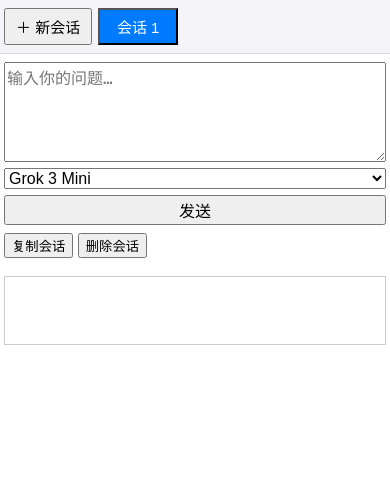
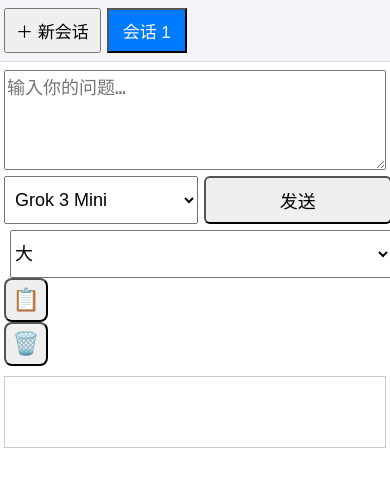
Before and after one commit to starwar6160/MyGrok3, a Flask app: page / in a window 390 px wide. Shown: the top 487 px of the page. Run offline with Flask 2, Linux system fonts and the light colour scheme.

Commit message:
字体大小可调(iPhone上无效）

```diff
--- a/templates/index.html
+++ b/templates/index.html
@@ -1,8 +1,9 @@
 <!DOCTYPE html>
-<html lang="en" x-data="chatApp()" x-init="init()">
+<html lang="en" x-data="chatApp()" x-init="init()" :style="`font-size: ${fontSize}px !important;`">
+<!-- 字体大小响应式绑定在 html -->
 <head>
   <meta charset="UTF-8">
-  <meta name="viewport" content="width=device-width, initial-scale=1">
+  <meta name="viewport" content="width=device-width, initial-scale=1, maximum-scale=1, user-scalable=no">
   <title>Grok 多会话</title>
   <script src="https://cdn.jsdelivr.net/npm/alpinejs@3/dist/cdn.min.js" defer></script>
   <style>
@@ -20,7 +21,9 @@
       min-width: 0;
       min-height: 0;
       overflow-x: hidden;
+      transition: font-size 0.2s;
     }
+
     .sidebar {
       width: 200px;
       background: #f4f4f9;
@@ -34,6 +37,7 @@
       margin-bottom: 8px;
       box-sizing: border-box;
       word-break: break-all;
+      font-size: inherit;
     }
     .sidebar .list button.active {
       background: #007bff;
@@ -46,6 +50,7 @@
       display: flex;
       flex-direction: column;
       min-width: 0;
+      font-size: inherit;
     }
     .chat {
       flex: 1;
@@ -57,9 +62,11 @@
       border: 1px solid #ccc;
       min-width: 0;
       word-break: break-word;
+      font-size: inherit;
     }
     .chat p {
       margin: 6px 0;
+      font-size: inherit;
     }
     .chat p.user {
       color: #007bff;
@@ -71,6 +78,8 @@
       display: flex;
       gap: 8px;
       flex-wrap: wrap;
+      align-items: stretch;
+      font-size: inherit;
     }
     .form textarea {
       flex: 1 1 100px;
@@ -78,16 +87,57 @@
       height: 60px;
       resize: vertical;
       box-sizing: border-box;
+      font-size: inherit;
     }
-    .form select, .form button {
-      width: auto;
-      min-width: 90px;
-      flex: 0 0 auto;
+    .form .model-group {
+      display: flex;
+      flex-direction: row;
+      gap: 6px;
+      align-items: stretch;
+      font-size: inherit;
+    }
+    .form select.model-select {
+      width: 90px;
+      min-width: 70px;
+      height: 44px;
+      font-size: inherit;
+      padding: 4px 6px;
+    }
+    .form button.send-btn {
+      width: 60px;
+      min-width: 50px;
+      height: 44px;
+      font-size: inherit;
+      padding: 4px 0;
+      border-radius: 6px;
+    }
+    .form select.font-size-select {
+      width: 110px;
+      min-width: 70px;
+      height: 44px;
+      font-size: inherit;
+      margin-left: 6px;
+    }
+    .action-btns button {
+      width: 44px;
+      height: 44px;
+      min-width: 36px;
+      min-height: 36px;
+      border-radius: 8px;
+      font-size: inherit;
+      padding: 0;
+      display: flex;
+      align-items: center;
+      justify-content: center;
+      box-sizing: border-box;
+      margin-right: 0;
     }
     @media (max-width: 600px) {
       body {
         flex-direction: column;
         height: auto;
+        font-size: inherit;
+        font-size: 19px;
       }
       .sidebar {
         width: 100%;
@@ -105,8 +155,8 @@
         min-width: 80px;
         margin-right: 6px;
         margin-bottom: 0;
-        font-size: 15px;
-        padding: 6px 10px;
+        font-size: 17px;
+        padding: 8px 10px;
       }
       .sidebar .list {
         display: flex;
@@ -126,21 +176,26 @@
       .form textarea {
         width: 100%;
         min-width: 0;
-        font-size: 16px;
+        font-size: 18px;
       }
-      .form select, .form button {
+      .form .model-group {
+        flex-direction: row;
+        gap: 6px;
+      }
+      .form select.model-select, .form button.send-btn, .form select.font-size-select {
         width: 100%;
         min-width: 0;
-        font-size: 16px;
+        font-size: 18px;
+        height: 48px;
       }
       .chat {
         padding: 8px 4px;
-        font-size: 15px;
+        font-size: 16px;
       }
     }
   </style>
 </head>
-<body>
+<body :style="`font-size: ${fontSize}px`">
   <div class="sidebar">
     <button @click="addConversation()">＋ 新会话</button>
     <div class="list">
@@ -157,15 +212,26 @@
   <div class="main">
     <div class="form">
       <textarea x-model="question" placeholder="输入你的问题…"></textarea>
-      <select x-model="model">
-        <option value="grok-3">Grok 3</option>
-        <option value="grok-3-mini">Grok 3 Mini</option>
+      <div class="model-group">
+        <select x-model="model" class="model-select">
+          <option value="grok-3">Grok 3</option>
+          <option value="grok-3-mini">Grok 3 Mini</option>
+        </select>
+        <button class="send-btn" @click="send()">发送</button>
+      </div>
+      <select class="font-size-select" x-model="fontSize">
+        <option value="18">小</option>
+        <option value="20">标准</option>
+        <option value="22">大</option>
+        <option value="24">特大</option>
+        <option value="28">超大</option>
+        <option value="32">极大</option>
+        <option value="36">最大</option>
       </select>
-      <button @click="send()">发送</button>
     </div>
-    <div style="margin:8px 0;">
-      <button @click="copyConversation()" type="button">复制会话</button>
-      <button @click="deleteConversation()" type="button">删除会话</button>
+    <div class="action-btns">
+      <button @click="copyConversation()" type="button" title="复制会话">📋</button>
+      <button @click="deleteConversation()" type="button" title="删除会话">🗑️</button>
     </div>
     <div class="chat">
       <template x-for="msg in getCurrentConversation().messages" :key="msg.timestamp">
@@ -181,6 +247,7 @@
         currentId: null,
         question: '',
         model: 'grok-3-mini',
+        fontSize: localStorage.getItem('fontSize') || '22',
 
         init() {
           this.conversations = JSON.parse(localStorage.getItem('chats')||'[]');
@@ -276,6 +343,12 @@
         }
       }
     }
+    // 字体大小自动保存
+    // Alpine 3.x 支持x-effect
+    // 在html模板中加上：
+    // <div x-effect="localStorage.setItem('fontSize', fontSize)"></div>
   </script>
+<!-- 字体大小变动时自动保存 -->
+<div x-effect="localStorage.setItem('fontSize', fontSize)"></div>
 </body>
 </html>
```
